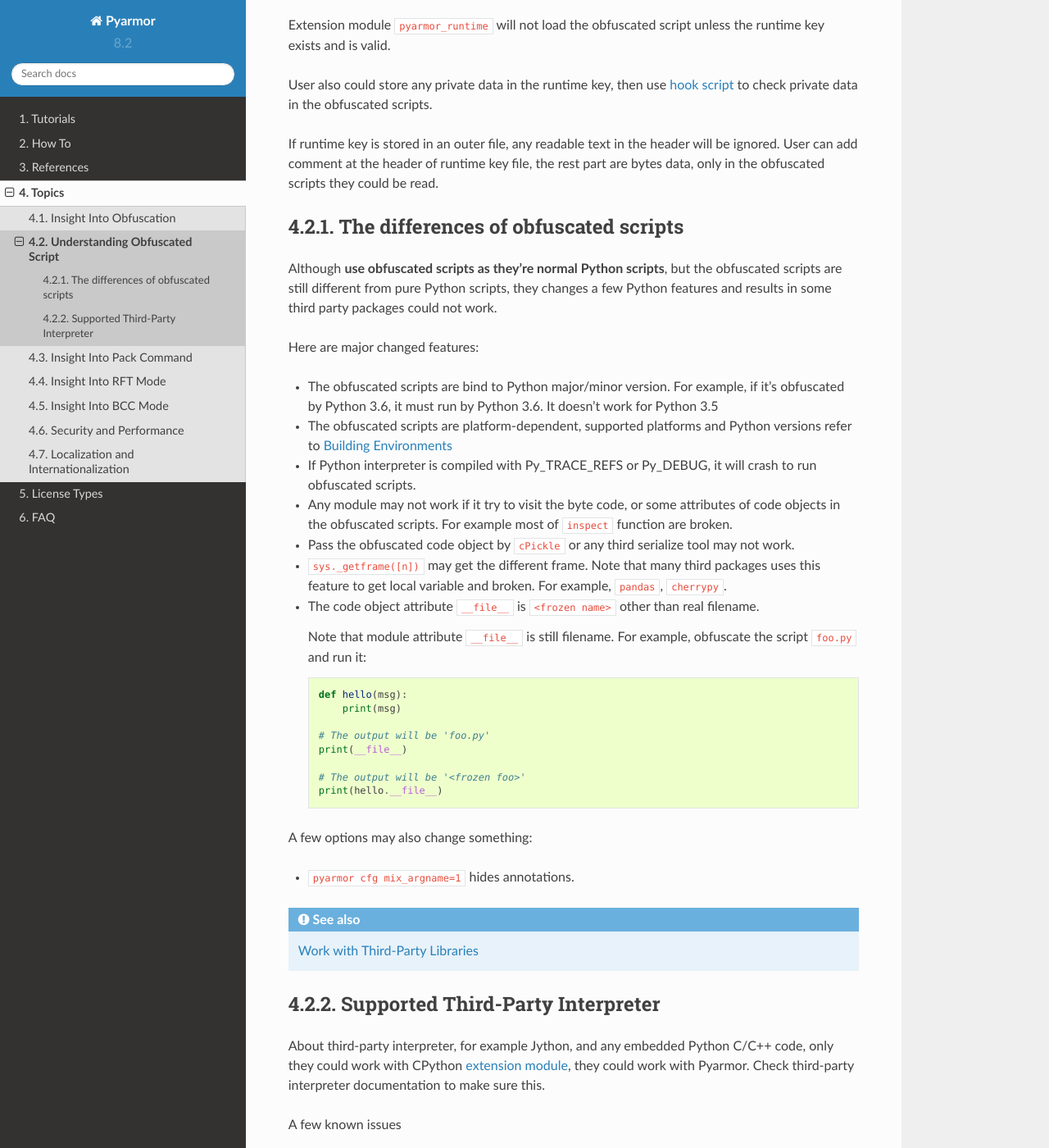
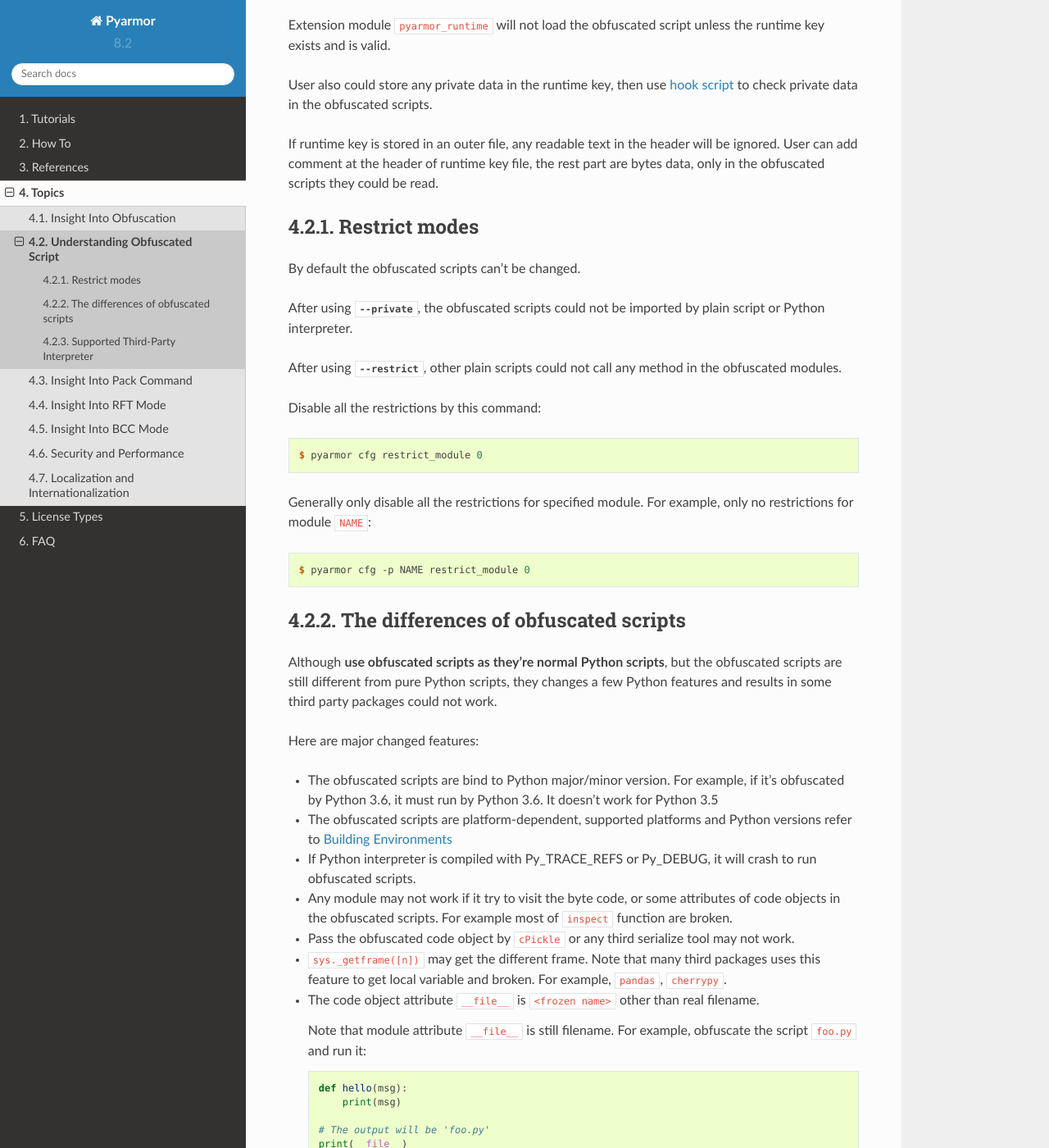
Before and after one commit to dashingsoft/pyarmor, a Sphinx documentation site: the page built from docs/topic/obfuscated-script.rst, in a window 1280 px wide and 1400 px high, scrolled down 1220 px. Shown: the whole window at 82% size. Built offline with Sphinx 7.4.7 and the Read the Docs theme 2.0.0, drawn with Linux system fonts in a browser that asks for light colours.

Commit message:
Doc restrict modes

```diff
--- a/docs/how-to/wheel.rst
+++ b/docs/how-to/wheel.rst
@@ -114,7 +114,7 @@
     $ pyarmor cfg -p parent.child.__init__ restrict_module = 0
     $ pyarmor gen --recursive -i src/parent
 
-The option :option:`pyarmor cfg -p` ``parent.child.__init__`` lets pyarmor disable this restriction for  ``parent/child/__init__.py``.
+The option :option:`pyarmor cfg -p` ``parent.child.__init__`` lets pyarmor disable this restriction only for  ``parent/child/__init__.py``.
 
 Now patch ``dist/parent/child/__init__.py`` and rebuild wheel::
 
--- a/docs/topic/obfuscated-script.rst
+++ b/docs/topic/obfuscated-script.rst
@@ -52,6 +52,25 @@
 User also could store any private data in the runtime key, then use :term:`hook script` to check private data in the obfuscated scripts.
 
 If runtime key is stored in an outer file, any readable text in the header will be ignored. User can add comment at the header of runtime key file, the rest part are bytes data, only in the obfuscated scripts they could be read.
+
+.. _restrict modes:
+
+Restrict modes
+==============
+
+By default the obfuscated scripts can't be changed.
+
+After using :option:`--private`, the obfuscated scripts could not be imported by plain script or Python interpreter.
+
+After using :option:`--restrict`, other plain scripts could not call any method in the obfuscated modules.
+
+Disable all the restrictions by this command::
+
+    $ pyarmor cfg restrict_module 0
+
+Generally only disable all the restrictions for specified module. For example, only no restrictions for module ``NAME``::
+
+    $ pyarmor cfg -p NAME restrict_module 0
 
 .. _the differences of obfuscated scripts:
 
```
